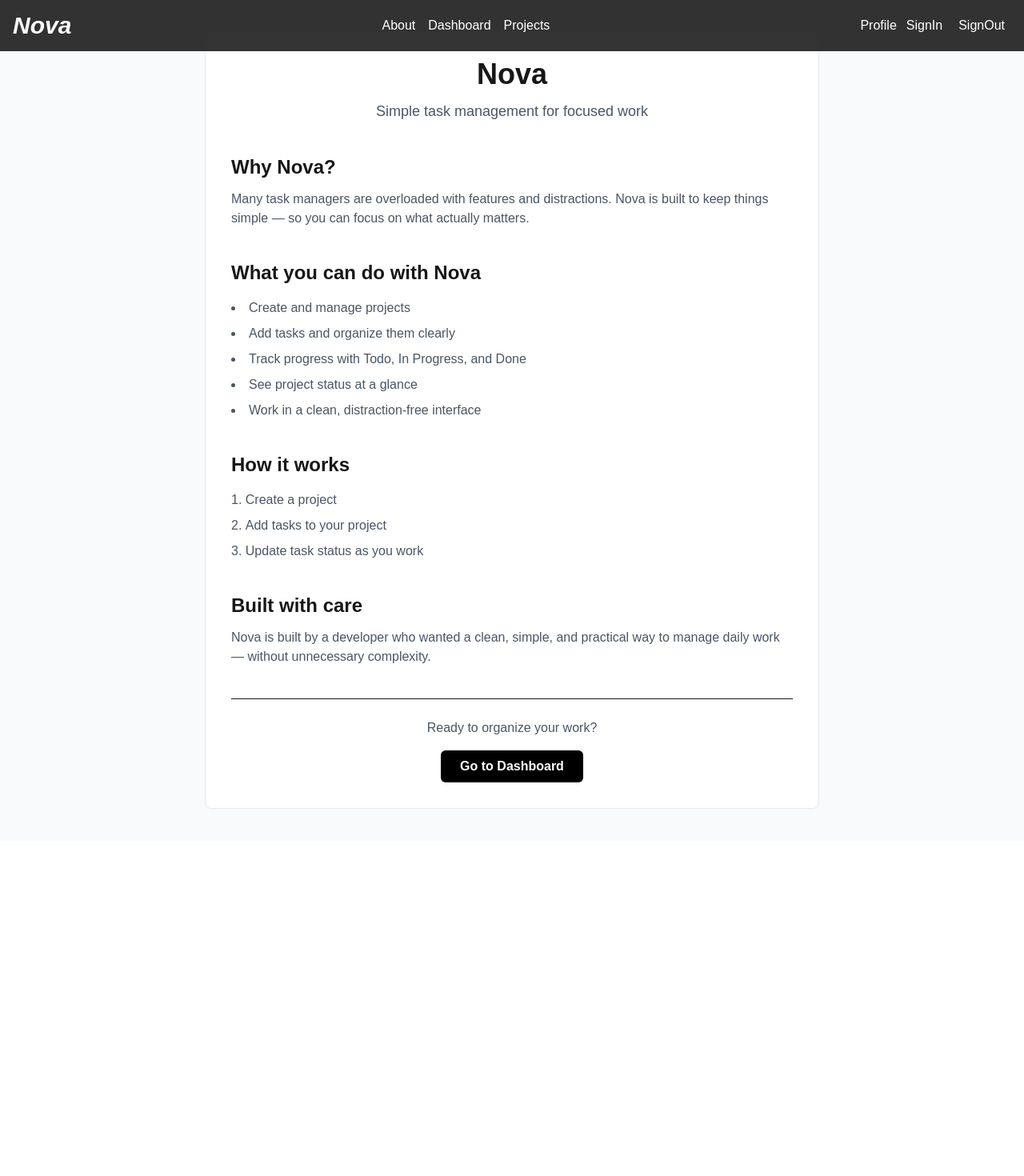
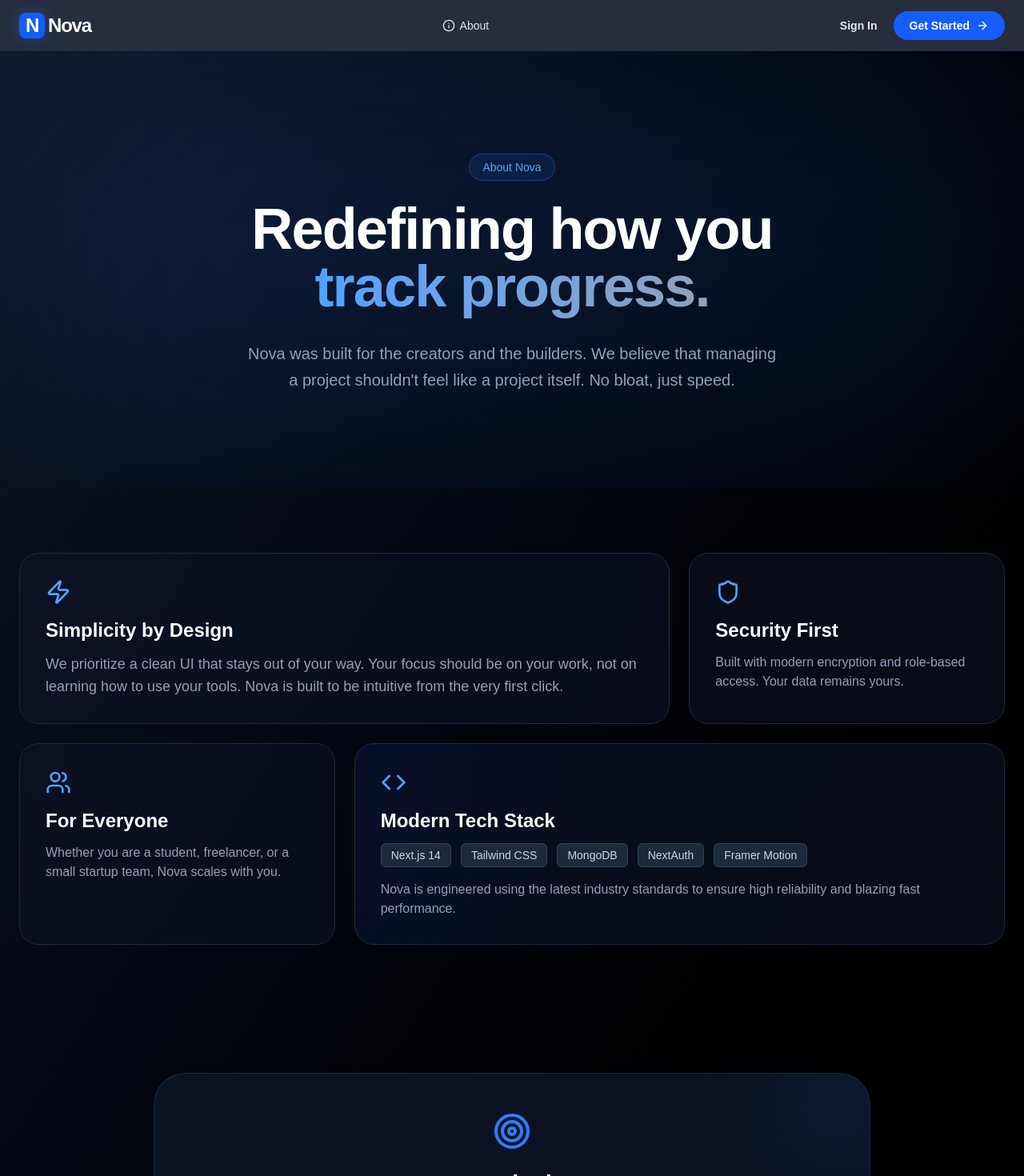
Before and after one commit to atiya-inayat/nova-task-manager, a Next.js app: page /about in a window 1280 px wide. Shown: the top 1470 px of the page at 80% size. Before the commit the page ends 1051 px from the top, so only its background shows below. Built offline with nearby package versions, Linux system fonts and the light colour scheme; no server answers.

Commit message:
styling navbar

```diff
--- a/app/about/page.tsx
+++ b/app/about/page.tsx
@@ -1,69 +1,172 @@
+"use client";
+
+import React from "react";
+import { motion, Variants } from "framer-motion";
+import { Rocket, Shield, Zap, Code, Users, Target } from "lucide-react";
 import Link from "next/link";
 
-export default function AboutPage() {
+const AboutPage = () => {
+  const containerVariants: Variants = {
+    hidden: { opacity: 0 },
+    visible: {
+      opacity: 1,
+      transition: { staggerChildren: 0.2 },
+    },
+  };
+
+  const itemVariants: Variants = {
+    hidden: { y: 20, opacity: 0 },
+    visible: { y: 0, opacity: 1, transition: { duration: 0.5 } },
+  };
+
   return (
-    <div className="min-h-screen bg-gray-50 flex justify-center px-4 py-10">
-      <div className="w-full max-w-3xl bg-white border border-gray-200 rounded-lg p-8 space-y-10">
-        {/* Hero */}
-        <section className="text-center space-y-3">
-          <h1 className="text-4xl font-bold">Nova</h1>
-          <p className="text-gray-600 text-lg">
-            Simple task management for focused work
-          </p>
+    <div className="min-h-screen bg-linear-to-br from-[#0F172A] to-black text-slate-200 selection:bg-blue-500/30">
+      {/* --- HERO SECTION --- */}
+      <section className="relative pt-32 pb-20 px-6 overflow-hidden">
+        {/* Subtle Ambient Background Light */}
+        <div className="absolute top-0 left-1/2 -translate-x-1/2 w-full h-[500px] bg-blue-500/10 blur-[120px] rounded-full" />
+
+        <motion.div
+          className="relative z-10 max-w-5xl mx-auto text-center"
+          variants={containerVariants}
+          initial="hidden"
+          animate="visible"
+        >
+          <motion.span
+            variants={itemVariants}
+            className="px-4 py-1.5 rounded-full border border-blue-500/30 bg-blue-500/10 text-blue-400 text-sm font-medium mb-6 inline-block"
+          >
+            About Nova
+          </motion.span>
+
+          <motion.h1
+            variants={itemVariants}
+            className="text-5xl md:text-7xl font-bold tracking-tight text-white mb-8"
+          >
+            Redefining how you <br />
+            <span className="text-transparent bg-clip-text bg-gradient-to-r from-blue-400 to-slate-400">
+              track progress.
+            </span>
+          </motion.h1>
+
+          <motion.p
+            variants={itemVariants}
+            className="text-lg md:text-xl text-slate-400 max-w-2xl mx-auto mb-10 leading-relaxed"
+          >
+            Nova was built for the creators and the builders. We believe that
+            managing a project shouldn't feel like a project itself. No bloat,
+            just speed.
+          </motion.p>
+        </motion.div>
       </section>
 
-        {/* Why Nova */}
-        <section className="space-y-3">
-          <h2 className="text-2xl font-semibold">Why Nova?</h2>
-          <p className="text-gray-600">
-            Many task managers are overloaded with features and distractions.
-            Nova is built to keep things simple — so you can focus on what
-            actually matters.
+      {/* --- THE BENTO GRID (Values) --- */}
+      <section className="py-20 px-6 max-w-7xl mx-auto">
+        <div className="grid grid-cols-1 md:grid-cols-3 gap-6">
+          {/* Card 1: Simplicity */}
+          <motion.div
+            whileHover={{ y: -5 }}
+            className="md:col-span-2 p-8 rounded-3xl bg-slate-900/50 border border-slate-800 backdrop-blur-sm hover:border-blue-500/50 transition-colors"
+          >
+            <Zap className="text-blue-400 mb-4" size={32} />
+            <h3 className="text-2xl font-bold text-white mb-3">
+              Simplicity by Design
+            </h3>
+            <p className="text-slate-400 text-lg">
+              We prioritize a clean UI that stays out of your way. Your focus
+              should be on your work, not on learning how to use your tools.
+              Nova is built to be intuitive from the very first click.
             </p>
+          </motion.div>
+
+          {/* Card 2: Security */}
+          <motion.div
+            whileHover={{ y: -5 }}
+            className="p-8 rounded-3xl bg-slate-900/50 border border-slate-800 backdrop-blur-sm hover:border-blue-500/50 transition-colors"
+          >
+            <Shield className="text-blue-400 mb-4" size={32} />
+            <h3 className="text-2xl font-bold text-white mb-3">
+              Security First
+            </h3>
+            <p className="text-slate-400">
+              Built with modern encryption and role-based access. Your data
+              remains yours.
+            </p>
+          </motion.div>
+
+          {/* Card 3: Target Groups */}
+          <motion.div
+            whileHover={{ y: -5 }}
+            className="p-8 rounded-3xl bg-slate-900/50 border border-slate-800 backdrop-blur-sm hover:border-blue-500/50 transition-colors"
+          >
+            <Users className="text-blue-400 mb-4" size={32} />
+            <h3 className="text-2xl font-bold text-white mb-3">For Everyone</h3>
+            <p className="text-slate-400">
+              Whether you are a student, freelancer, or a small startup team,
+              Nova scales with you.
+            </p>
+          </motion.div>
+
+          {/* Card 4: Tech Stack */}
+          <motion.div
+            whileHover={{ y: -5 }}
+            className="md:col-span-2 p-8 rounded-3xl bg-gradient-to-r from-blue-900/20 to-slate-900/50 border border-slate-800 backdrop-blur-sm hover:border-blue-500/50 transition-colors"
+          >
+            <Code className="text-blue-400 mb-4" size={32} />
+            <h3 className="text-2xl font-bold text-white mb-3">
+              Modern Tech Stack
+            </h3>
+            <div className="flex flex-wrap gap-3">
+              {[
+                "Next.js 14",
+                "Tailwind CSS",
+                "MongoDB",
+                "NextAuth",
+                "Framer Motion",
+              ].map((tech) => (
+                <span
+                  key={tech}
+                  className="px-3 py-1 bg-slate-800 rounded-md text-sm text-slate-300 border border-slate-700"
+                >
+                  {tech}
+                </span>
+              ))}
+            </div>
+            <p className="mt-4 text-slate-400">
+              Nova is engineered using the latest industry standards to ensure
+              high reliability and blazing fast performance.
+            </p>
+          </motion.div>
+        </div>
       </section>
 
-        {/* Features */}
-        <section className="space-y-4">
-          <h2 className="text-2xl font-semibold">What you can do with Nova</h2>
-          <ul className="list-disc list-inside text-gray-600 space-y-2">
-            <li>Create and manage projects</li>
-            <li>Add tasks and organize them clearly</li>
-            <li>Track progress with Todo, In Progress, and Done</li>
-            <li>See project status at a glance</li>
-            <li>Work in a clean, distraction-free interface</li>
-          </ul>
+      {/* --- MISSION STATEMENT --- */}
+      <section className="py-20 px-6">
+        <div className="max-w-4xl mx-auto p-12 rounded-[2.5rem] bg-slate-900/80 border border-blue-500/20 text-center relative overflow-hidden">
+          <div className="absolute -top-10 -right-10 w-40 h-40 bg-blue-500/10 blur-3xl rounded-full" />
+          <Target className="mx-auto text-blue-500 mb-6" size={48} />
+          <h2 className="text-3xl font-bold text-white mb-6">Our Mission</h2>
+          <p className="text-xl text-slate-300 leading-relaxed italic">
+            "To strip away the complexity of traditional project management and
+            provide a streamlined, high-performance workspace that empowers
+            builders to move from To-Do to Done faster than ever before."
+          </p>
+        </div>
       </section>
 
-        {/* How it works */}
-        <section className="space-y-4">
-          <h2 className="text-2xl font-semibold">How it works</h2>
-          <ol className="list-decimal list-inside text-gray-600 space-y-2">
-            <li>Create a project</li>
-            <li>Add tasks to your project</li>
-            <li>Update task status as you work</li>
-          </ol>
-        </section>
-
-        {/* Built by */}
-        <section className="space-y-3">
-          <h2 className="text-2xl font-semibold">Built with care</h2>
-          <p className="text-gray-600">
-            Nova is built by a developer who wanted a clean, simple, and
-            practical way to manage daily work — without unnecessary complexity.
-          </p>
-        </section>
-
-        {/* CTA */}
-        <section className="text-center pt-6 border-t">
-          <p className="text-gray-600 mb-4">Ready to organize your work?</p>
-          <Link
-            href="/dashboard"
-            className="inline-block bg-black text-white px-6 py-2 rounded-md font-semibold hover:bg-gray-800 transition"
-          >
-            Go to Dashboard
+      {/* --- FOOTER CTA --- */}
+      <footer className="py-20 text-center border-t border-slate-900">
+        <h2 className="text-2xl font-bold text-white mb-6">
+          Ready to start your journey?
+        </h2>
+        <Link href="/auth/signup">
+          <button className="bg-slate-900 hover:bg-blue-500 text-white px-10 py-4 rounded-full font-semibold transition-all shadow-[0_0_20px_rgba(37,99,235,0.3)]">
+            Get Started with Nova
+          </button>
         </Link>
-        </section>
-      </div>
+      </footer>
     </div>
   );
-}
+};
+
+export default AboutPage;
--- /dev/null
+++ b/app/component/AuthProvider.tsx
@@ -0,0 +1,11 @@
+"use client"; // This makes it a Client Component
+
+import { SessionProvider } from "next-auth/react";
+
+export default function AuthProvider({
+  children,
+}: {
+  children: React.ReactNode;
+}) {
+  return <SessionProvider>{children}</SessionProvider>;
+}
--- a/app/component/Navbar.tsx
+++ b/app/component/Navbar.tsx
@@ -1,71 +1,97 @@
-// import React from "react";
-// import { SignoutBtn } from "./SignoutBtn";
-// import Link from "next/link";
-
-// const Navbar = () => {
-//   return (
-//     <div className=" fixed top-0 left-0 w-full z-50 bg-white/10 backdrop-blur-md  text-black h-15 flex justify-between items-center">
-//       <div className="p-2">
-//         <h1 className=" text-4xl italic  ">
-//           <Link href="/">Nova</Link>
-//         </h1>
-//       </div>
-//       <div className="flex  justify-between w-auto gap-3 text-black">
-//         <span>
-//           <Link href="/about">About</Link>
-//         </span>
-//         <span>
-//           <Link href="/dashboard">Dashboard</Link>
-//         </span>
-//         <span>
-//           <Link href="/dashboard/projects">Projects</Link>
-//         </span>
-//       </div>
-//       <div className=" flex gap-2 items-center text-gray-200">
-//         <span>Profile</span>
-//         <div>
-//           <SignoutBtn />
-//         </div>
-//       </div>
-//     </div>
-//   );
-// };
-
-// export default Navbar;
+"use client";
 
 import React from "react";
 import { SignoutBtn } from "./SignoutBtn";
 import Link from "next/link";
+import { useSession } from "next-auth/react"; // 1. Import the session hook
+import {
+  LayoutDashboard,
+  FolderKanban,
+  User,
+  Info,
+  ArrowRight,
+} from "lucide-react";
 
 const Navbar = () => {
+  const { data: session, status } = useSession(); // 2. Get the login status
+  const isLoggedIn = status === "authenticated";
+
   return (
-    <div className="z-50 fixed top-0 left-0 w-full  bg-black/80 backdrop-blur-md text-white h-16 flex justify-between items-center px-4">
-      <div>
-        <h1 className="text-3xl italic font-bold">
-          <Link href="/">Nova</Link>
+    <nav className="z-50 fixed top-0 left-0 w-full bg-slate-900/90 backdrop-blur-md text-slate-200 h-16 border-b border-slate-800/50 flex justify-between items-center px-6 transition-all">
+      {/* Brand Logo - Always Visible */}
+      <div className="flex items-center gap-2">
+        <h1 className="text-2xl font-black tracking-tighter text-white">
+          <Link
+            href="/"
+            className="flex items-center gap-1 hover:text-blue-400 transition-colors"
+          >
+            <span className="bg-blue-600 w-8 h-8 rounded-lg flex items-center justify-center text-white shadow-[0_0_15px_rgba(37,99,235,0.4)]">
+              N
+            </span>
+            Nova
+          </Link>
         </h1>
       </div>
 
-      <div className="flex gap-4 ">
-        <Link className="hover:underline" href="/about">
-          About
+      {/* --- CENTER LINKS (Conditional) --- */}
+      <div className="hidden md:flex gap-8 items-center font-medium text-sm">
+        <Link
+          className="hover:text-blue-400 flex items-center gap-1.5 transition-colors"
+          href="/about"
+        >
+          <Info size={16} /> About
         </Link>
-        <Link className="hover:underline" href="/dashboard">
-          Dashboard
-        </Link>
-        <Link className="hover:underline" href="/dashboard/projects">
-          Projects
-        </Link>
+
+        {isLoggedIn && (
+          <>
+            <Link
+              className="hover:text-blue-400 flex items-center gap-1.5 transition-colors"
+              href="/dashboard"
+            >
+              <LayoutDashboard size={16} /> Dashboard
+            </Link>
+            <Link
+              className="hover:text-blue-400 flex items-center gap-1.5 transition-colors"
+              href="/dashboard/projects"
+            >
+              <FolderKanban size={16} /> Projects
+            </Link>
+          </>
+        )}
       </div>
 
-      <div className="flex gap-3 items-center">
-        <Link href="/dashboard/profile">Profile</Link>
-        <Link href="/auth/signin">
-          <button className="cursor-pointer">SignIn</button>
-        </Link>
-        <SignoutBtn />
+      {/* --- RIGHT SIDE ACTIONS (Conditional) --- */}
+      <div className="flex gap-4 items-center">
+        {isLoggedIn ? (
+          // IF LOGGED IN: Show Profile & Signout
+          <div className="flex items-center gap-4">
+            <Link
+              href="/dashboard/profile"
+              className="text-slate-400 hover:text-white transition-colors p-2 rounded-full hover:bg-slate-800"
+            >
+              <User size={20} />
+            </Link>
+            <div className="h-6 w-[1px] bg-slate-800 mx-1" />
+            <SignoutBtn />
+          </div>
+        ) : (
+          // IF NOT LOGGED IN: Show Sign In & Get Started
+          <div className="flex items-center gap-5">
+            <Link
+              href="/auth/signin"
+              className="text-sm font-semibold hover:text-white transition-colors"
+            >
+              Sign In
+            </Link>
+            <Link href="/auth/signup">
+              <button className="bg-blue-600 hover:bg-blue-500 text-white text-sm px-5 py-2 rounded-full font-bold transition-all flex items-center gap-2">
+                Get Started <ArrowRight size={16} />
+              </button>
+            </Link>
+          </div>
+        )}
       </div>
-    </div>
+    </nav>
   );
 };
 
--- a/app/layout.tsx
+++ b/app/layout.tsx
@@ -2,6 +2,7 @@ import type { Metadata } from "next";
 import { Geist, Geist_Mono } from "next/font/google";
 import "./globals.css";
 import Navbar from "./component/Navbar";
+import AuthProvider from "./component/AuthProvider"; // 1. Import your new provider
 
 const geistSans = Geist({
   variable: "--font-geist-sans",
@@ -14,8 +15,8 @@ const geistMono = Geist_Mono({
 });
 
 export const metadata: Metadata = {
-  title: "Create Next App",
-  description: "Generated by create next app",
+  title: "Nova | Task Management",
+  description: "Modern project management for creators.",
 };
 
 export default function RootLayout({
@@ -26,10 +27,17 @@ export default function RootLayout({
   return (
     <html lang="en">
       <body
-        className={`${geistSans.variable} ${geistMono.variable} antialiased`}
+        className={`${geistSans.variable} ${geistMono.variable} antialiased bg-[#020617]`}
       >
-        <Navbar />
-        <main className="">{children}</main>
+        {/* 2. Wrap everything in AuthProvider so the Navbar can check if user is logged in */}
+        <AuthProvider>
+          <Navbar />
+          <main className="pt-16">
+            {" "}
+            {/* pt-16 ensures content isn't hidden under the fixed navbar */}
+            {children}
+          </main>
+        </AuthProvider>
       </body>
     </html>
   );
--- /dev/null
+++ b/tailwind.config.js
@@ -0,0 +1,30 @@
+/** @type {import('tailwindcss').Config} */
+module.exports = {
+  content: [
+    "./app/**/*.{js,ts,jsx,tsx,mdx}",
+    "./components/**/*.{js,ts,jsx,tsx,mdx}",
+  ],
+  theme: {
+    extend: {
+      colors: {
+        brand: {
+          midnight: "#0F172A",
+          surface: "#1E293B",
+          electric: "#6366F1",
+        },
+      },
+      animation: {
+        blob: "blob 7s infinite",
+      },
+      keyframes: {
+        blob: {
+          "0%": { transform: "translate(0px, 0px) scale(1)" },
+          "33%": { transform: "translate(30px, -50px) scale(1.1)" },
+          "66%": { transform: "translate(-20px, 20px) scale(0.9)" },
+          "100%": { transform: "translate(0px, 0px) scale(1)" },
+        },
+      },
+    },
+  },
+  plugins: [],
+};
```
Lines whose indentation alone changed are shown as unchanged.
